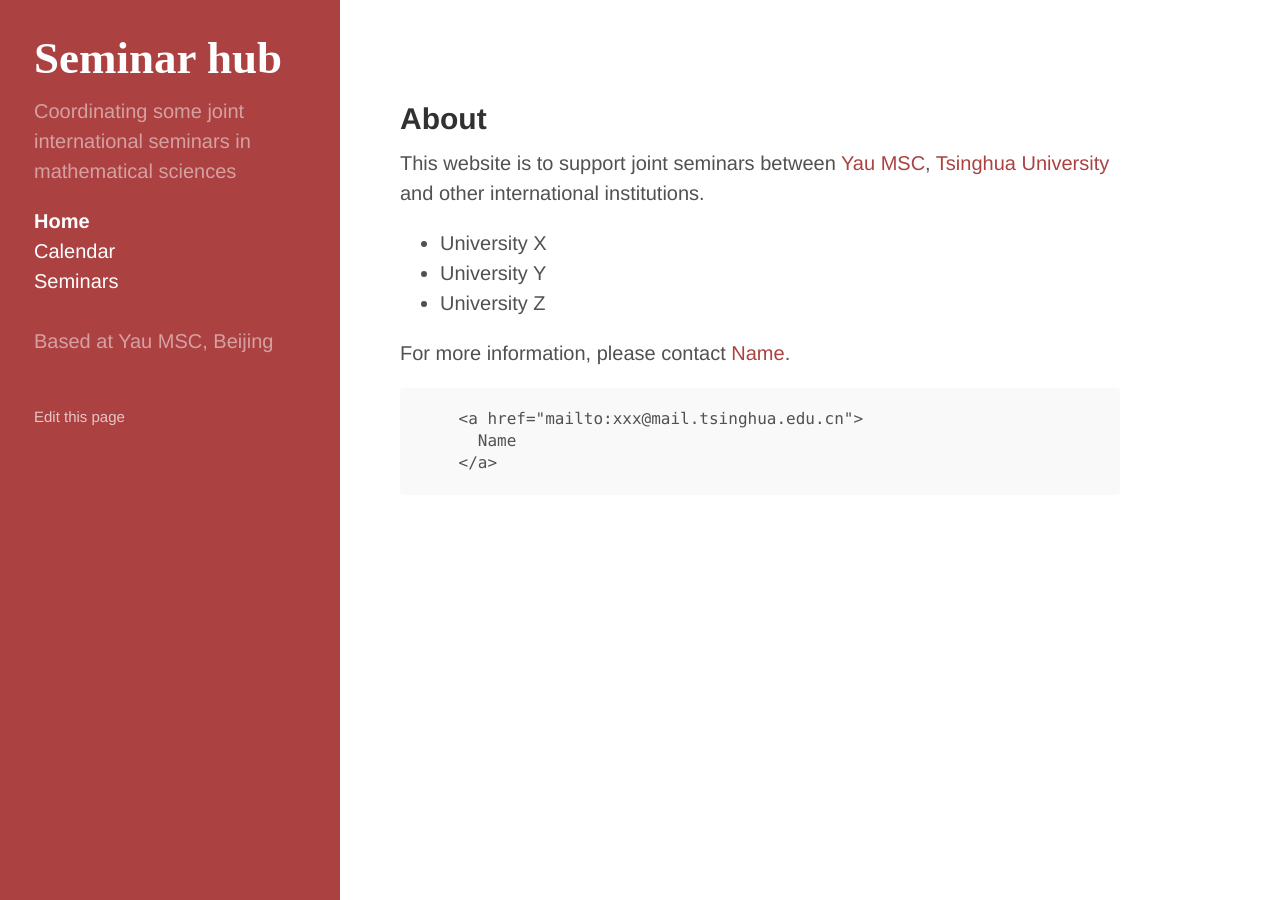
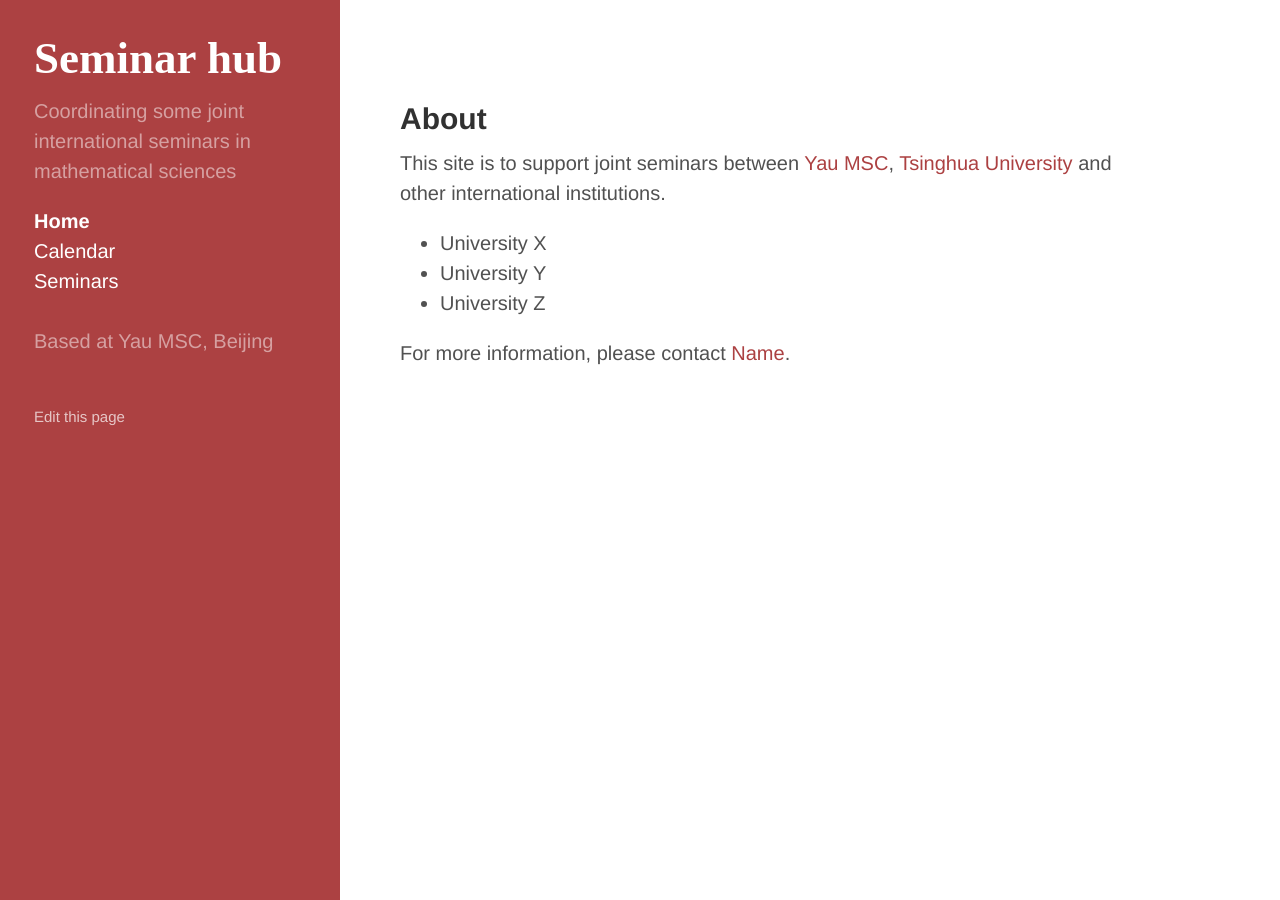
Before and after one commit to yau-msc-events/yau-msc-events.github.io, a Jekyll site: the page built from index.md, in a window 1280 px wide. Built offline with Jekyll 4.4.1, drawn with Linux system fonts in a browser that asks for light colours.

Commit message:
Update index.md

```diff
--- a/index.md
+++ b/index.md
@@ -5,14 +5,10 @@ title: Home
 
 ## About
 
-This website is to support joint seminars between [Yau MSC](https://ymsc.tsinghua.edu.cn/), [Tsinghua University](http://www.tsinghua.edu.cn/publish/thu2018en/index.html) and other international institutions.
+This site is to support joint seminars between [Yau MSC](https://ymsc.tsinghua.edu.cn/), [Tsinghua University](http://www.tsinghua.edu.cn/publish/thu2018en/index.html) and other international institutions.
 
 * University X
 * University Y
 * University Z
 
 For more information, please contact [{{ site.contact }}](mailto:{{ site.contactaddr }}).
-
-        <a href="mailto:{{ site.contactaddr }}">
-          {{ site.contact }}
-        </a>
```
